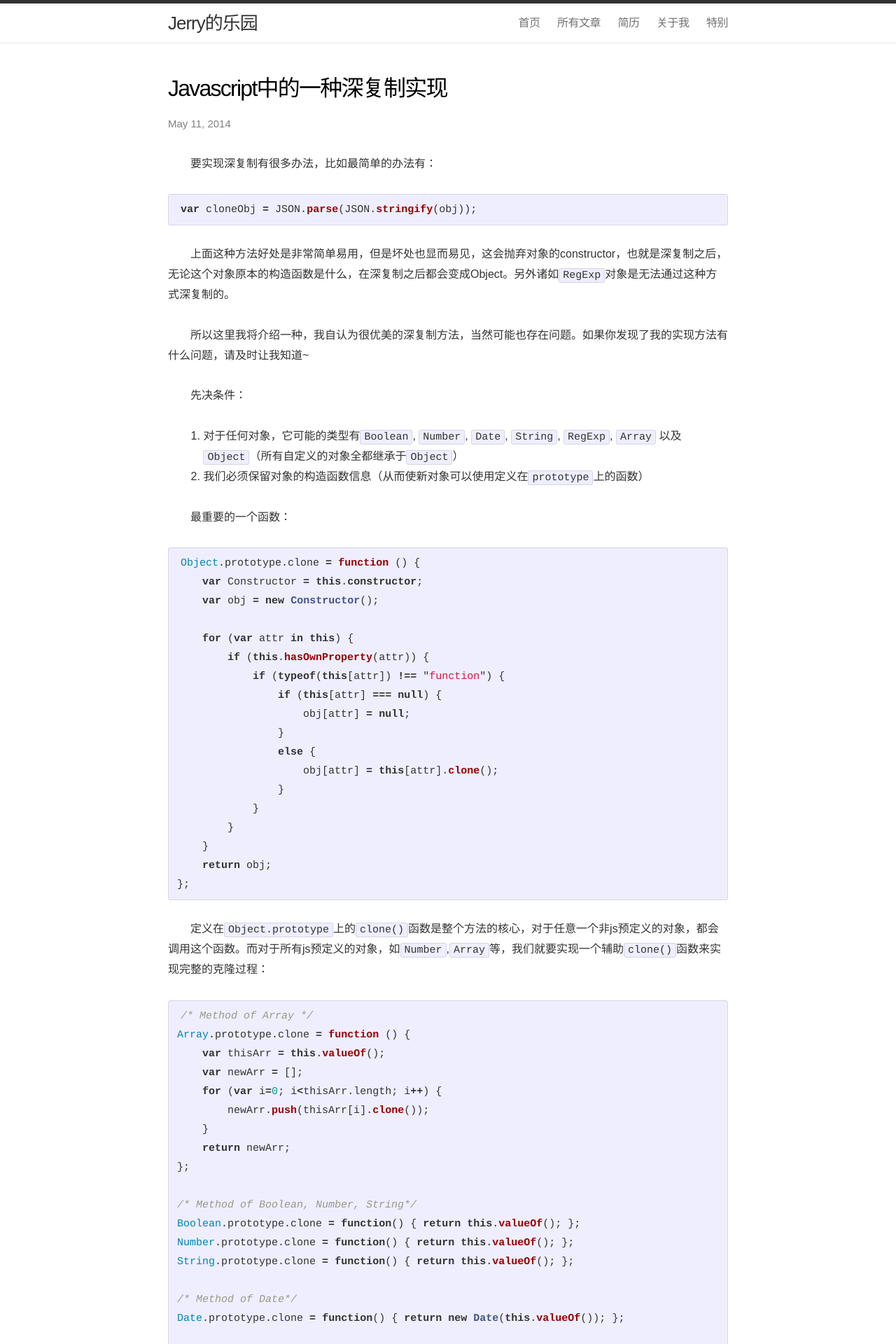
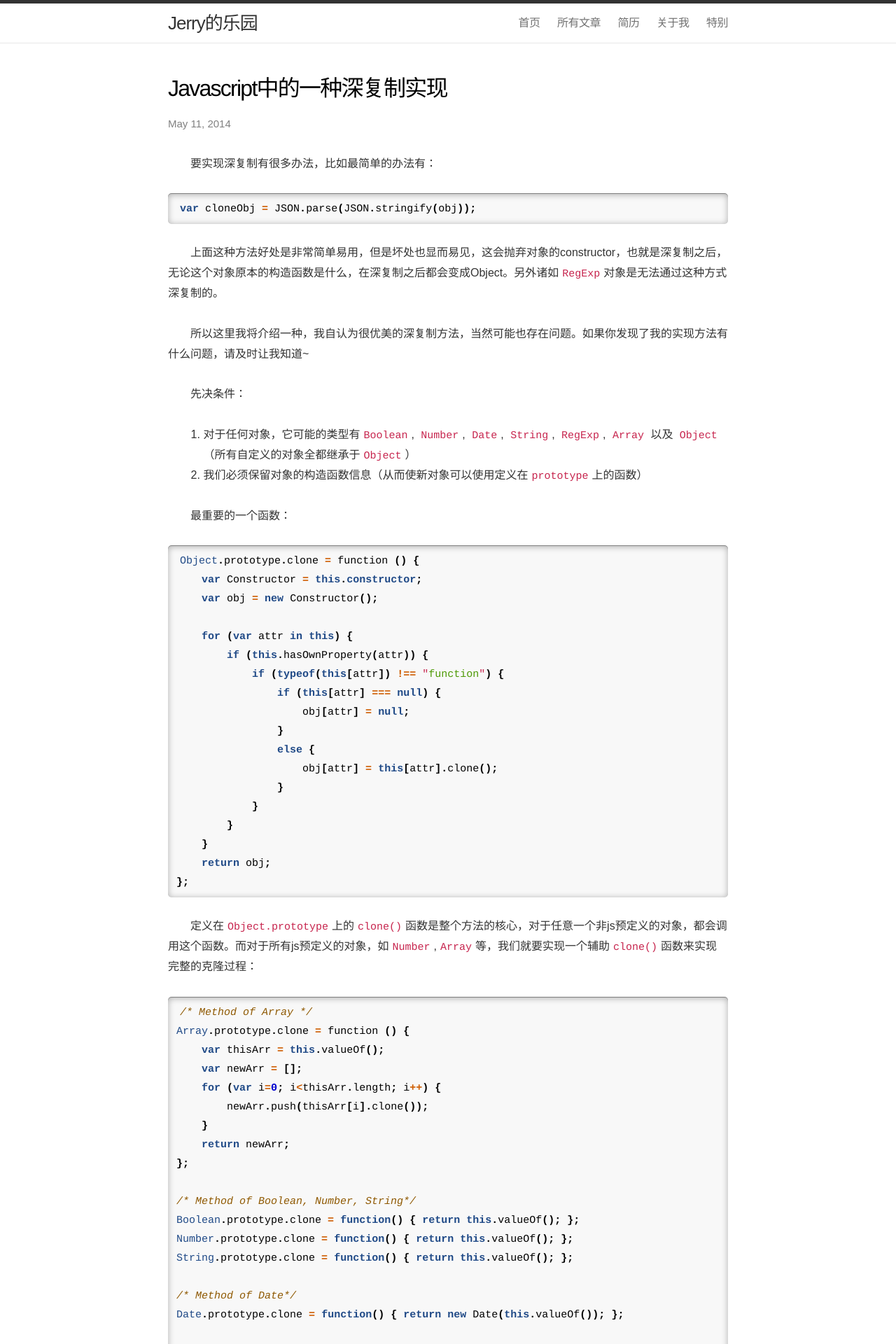
Before and after one commit to zry656565/heaven-blog, a Jekyll site: the page built from _posts/2014-05-11-DeepCopyInJS.md, in a window 1280 px wide. Shown: the top 1920 px of the page at 70% size. Built offline with Jekyll 4.4.1, drawn with Linux system fonts in a browser that asks for light colours; comment, search, counter and statistics services are not loaded.

Commit message:
reuse pigments to highlight code!

```diff
--- a/_config.yml
+++ b/_config.yml
@@ -8,6 +8,7 @@ url: "http://jerryzou.com"
 # Build settings
 markdown: kramdown
 permalink: pretty
+highlighter: pygments
 
 # default Front matter
 defaults:
--- a/_includes/head.html
+++ b/_includes/head.html
@@ -9,6 +9,7 @@
     <!-- Custom CSS -->
     <link rel="stylesheet" href="{{ "/css/main.css" | prepend: site.baseurl }}">
     <link rel="stylesheet" href="{{ "/css/typo.css" | prepend: site.baseurl }}">
+    <link rel="stylesheet" href="{{ "/css/pygments.css" | prepend: site.baseurl }}">
 
     <!-- Baidu Analysis -->
     <script>
--- a/css/main.css
+++ b/css/main.css
@@ -200,12 +200,8 @@ a:visited { color: #205caa; }
 
 .post pre,
 .post code {
-  border: 1px solid #d5d5e9;
-  background-color: #eef;
+  color: #c7254e;
   padding: 8px 12px;
-  -webkit-border-radius: 3px;
-  -moz-border-radius: 3px;
-  border-radius: 3px;
   font-size: 15px;
 }
 
@@ -218,12 +214,8 @@ a:visited { color: #205caa; }
 
 /* terminal */
 .post pre.terminal {
-  border: 1px solid #000;
   background-color: #333;
   color: #FFF;
-  -webkit-border-radius: 3px;
-  -moz-border-radius: 3px;
-  border-radius: 3px;
 }
 
 .post pre.terminal code { background-color: #333; }
@@ -231,66 +223,74 @@ a:visited { color: #205caa; }
 /* Syntax highlighting styles */
 /* ----------------------------------------------------------*/
 
-.highlight  { background: #ffffff; }
-.highlight .c { color: #999988; font-style: italic } /* Comment */
-.highlight .err { color: #a61717; background-color: #e3d2d2 } /* Error */
-.highlight .k { font-weight: bold } /* Keyword */
-.highlight .o { font-weight: bold } /* Operator */
-.highlight .cm { color: #999988; font-style: italic } /* Comment.Multiline */
-.highlight .cp { color: #999999; font-weight: bold } /* Comment.Preproc */
-.highlight .c1 { color: #999988; font-style: italic } /* Comment.Single */
-.highlight .cs { color: #999999; font-weight: bold; font-style: italic } /* Comment.Special */
-.highlight .gd { color: #000000; background-color: #ffdddd } /* Generic.Deleted */
-.highlight .gd .x { color: #000000; background-color: #ffaaaa } /* Generic.Deleted.Specific */
-.highlight .ge { font-style: italic } /* Generic.Emph */
-.highlight .gr { color: #aa0000 } /* Generic.Error */
-.highlight .gh { color: #999999 } /* Generic.Heading */
-.highlight .gi { color: #000000; background-color: #ddffdd } /* Generic.Inserted */
-.highlight .gi .x { color: #000000; background-color: #aaffaa } /* Generic.Inserted.Specific */
-.highlight .go { color: #888888 } /* Generic.Output */
-.highlight .gp { color: #555555 } /* Generic.Prompt */
-.highlight .gs { font-weight: bold } /* Generic.Strong */
-.highlight .gu { color: #aaaaaa } /* Generic.Subheading */
-.highlight .gt { color: #aa0000 } /* Generic.Traceback */
-.highlight .kc { font-weight: bold } /* Keyword.Constant */
-.highlight .kd { font-weight: bold } /* Keyword.Declaration */
-.highlight .kp { font-weight: bold } /* Keyword.Pseudo */
-.highlight .kr { font-weight: bold } /* Keyword.Reserved */
-.highlight .kt { color: #445588; font-weight: bold } /* Keyword.Type */
-.highlight .m { color: #009999 } /* Literal.Number */
-.highlight .s { color: #d14 } /* Literal.String */
-.highlight .na { color: #008080 } /* Name.Attribute */
-.highlight .nb { color: #0086B3 } /* Name.Builtin */
-.highlight .nc { color: #445588; font-weight: bold } /* Name.Class */
-.highlight .no { color: #008080 } /* Name.Constant */
-.highlight .ni { color: #800080 } /* Name.Entity */
-.highlight .ne { color: #990000; font-weight: bold } /* Name.Exception */
-.highlight .nf { color: #990000; font-weight: bold } /* Name.Function */
-.highlight .nn { color: #555555 } /* Name.Namespace */
-.highlight .nt { color: #000080 } /* Name.Tag */
-.highlight .nv { color: #008080 } /* Name.Variable */
-.highlight .ow { font-weight: bold } /* Operator.Word */
-.highlight .w { color: #bbbbbb } /* Text.Whitespace */
-.highlight .mf { color: #009999 } /* Literal.Number.Float */
-.highlight .mh { color: #009999 } /* Literal.Number.Hex */
-.highlight .mi { color: #009999 } /* Literal.Number.Integer */
-.highlight .mo { color: #009999 } /* Literal.Number.Oct */
-.highlight .sb { color: #d14 } /* Literal.String.Backtick */
-.highlight .sc { color: #d14 } /* Literal.String.Char */
-.highlight .sd { color: #d14 } /* Literal.String.Doc */
-.highlight .s2 { color: #d14 } /* Literal.String.Double */
-.highlight .se { color: #d14 } /* Literal.String.Escape */
-.highlight .sh { color: #d14 } /* Literal.String.Heredoc */
-.highlight .si { color: #d14 } /* Literal.String.Interpol */
-.highlight .sx { color: #d14 } /* Literal.String.Other */
-.highlight .sr { color: #009926 } /* Literal.String.Regex */
-.highlight .s1 { color: #d14 } /* Literal.String.Single */
-.highlight .ss { color: #990073 } /* Literal.String.Symbol */
-.highlight .bp { color: #999999 } /* Name.Builtin.Pseudo */
-.highlight .vc { color: #008080 } /* Name.Variable.Class */
-.highlight .vg { color: #008080 } /* Name.Variable.Global */
-.highlight .vi { color: #008080 } /* Name.Variable.Instance */
-.highlight .il { color: #009999 } /* Literal.Number.Integer.Long */
+.highlight {
+  -webkit-border-radius: 5px;
+  -moz-border-radius: 5px;
+  border-radius: 5px;
+  -webkit-box-shadow: inset 0 1px 10px rgba(0, 0, 0, 0.3), 0 1px 0 rgba(255, 255, 255, 0.1), 0 -1px 0 rgba(0, 0, 0, 0.5);
+  -moz-box-shadow: inset 0 1px 10px rgba(0, 0, 0, 0.3), 0 1px 0 rgba(255, 255, 255, 0.1), 0 -1px 0 rgba(0, 0, 0, 0.5);
+  box-shadow: inset 0 1px 10px rgba(0, 0, 0, 0.3), 0 1px 0 rgba(255, 255, 255, 0.1), 0 -1px 0 rgba(0, 0, 0, 0.5);
+}
+/*.highlight  { background: #ffffff; }
+/*.highlight .c { color: #999988; font-style: italic } /* Comment */
+/*.highlight .err { color: #a61717; background-color: #e3d2d2 } /* Error */
+/*.highlight .k { font-weight: bold } /* Keyword */
+/*.highlight .o { font-weight: bold } /* Operator */
+/*.highlight .cm { color: #999988; font-style: italic } /* Comment.Multiline */
+/*.highlight .cp { color: #999999; font-weight: bold } /* Comment.Preproc */
+/*.highlight .c1 { color: #999988; font-style: italic } /* Comment.Single */
+/*.highlight .cs { color: #999999; font-weight: bold; font-style: italic } /* Comment.Special */
+/*.highlight .gd { color: #000000; background-color: #ffdddd } /* Generic.Deleted */
+/*.highlight .gd .x { color: #000000; background-color: #ffaaaa } /* Generic.Deleted.Specific */
+/*.highlight .ge { font-style: italic } /* Generic.Emph */
+/*.highlight .gr { color: #aa0000 } /* Generic.Error */
+/*.highlight .gh { color: #999999 } /* Generic.Heading */
+/*.highlight .gi { color: #000000; background-color: #ddffdd } /* Generic.Inserted */
+/*.highlight .gi .x { color: #000000; background-color: #aaffaa } /* Generic.Inserted.Specific */
+/*.highlight .go { color: #888888 } /* Generic.Output */
+/*.highlight .gp { color: #555555 } /* Generic.Prompt */
+/*.highlight .gs { font-weight: bold } /* Generic.Strong */
+/*.highlight .gu { color: #aaaaaa } /* Generic.Subheading */
+/*.highlight .gt { color: #aa0000 } /* Generic.Traceback */
+/*.highlight .kc { font-weight: bold } /* Keyword.Constant */
+/*.highlight .kd { font-weight: bold } /* Keyword.Declaration */
+/*.highlight .kp { font-weight: bold } /* Keyword.Pseudo */
+/*.highlight .kr { font-weight: bold } /* Keyword.Reserved */
+/*.highlight .kt { color: #445588; font-weight: bold } /* Keyword.Type */
+/*.highlight .m { color: #009999 } /* Literal.Number */
+/*.highlight .s { color: #d14 } /* Literal.String */
+/*.highlight .na { color: #008080 } /* Name.Attribute */
+/*.highlight .nb { color: #0086B3 } /* Name.Builtin */
+/*.highlight .nc { color: #445588; font-weight: bold } /* Name.Class */
+/*.highlight .no { color: #008080 } /* Name.Constant */
+/*.highlight .ni { color: #800080 } /* Name.Entity */
+/*.highlight .ne { color: #990000; font-weight: bold } /* Name.Exception */
+/*.highlight .nf { color: #990000; font-weight: bold } /* Name.Function */
+/*.highlight .nn { color: #555555 } /* Name.Namespace */
+/*.highlight .nt { color: #000080 } /* Name.Tag */
+/*.highlight .nv { color: #008080 } /* Name.Variable */
+/*.highlight .ow { font-weight: bold } /* Operator.Word */
+/*.highlight .w { color: #bbbbbb } /* Text.Whitespace */
+/*.highlight .mf { color: #009999 } /* Literal.Number.Float */
+/*.highlight .mh { color: #009999 } /* Literal.Number.Hex */
+/*.highlight .mi { color: #009999 } /* Literal.Number.Integer */
+/*.highlight .mo { color: #009999 } /* Literal.Number.Oct */
+/*.highlight .sb { color: #d14 } /* Literal.String.Backtick */
+/*.highlight .sc { color: #d14 } /* Literal.String.Char */
+/*.highlight .sd { color: #d14 } /* Literal.String.Doc */
+/*.highlight .s2 { color: #d14 } /* Literal.String.Double */
+/*.highlight .se { color: #d14 } /* Literal.String.Escape */
+/*.highlight .sh { color: #d14 } /* Literal.String.Heredoc */
+/*.highlight .si { color: #d14 } /* Literal.String.Interpol */
+/*.highlight .sx { color: #d14 } /* Literal.String.Other */
+/*.highlight .sr { color: #009926 } /* Literal.String.Regex */
+/*.highlight .s1 { color: #d14 } /* Literal.String.Single */
+/*.highlight .ss { color: #990073 } /* Literal.String.Symbol */
+/*.highlight .bp { color: #999999 } /* Name.Builtin.Pseudo */
+/*.highlight .vc { color: #008080 } /* Name.Variable.Class */
+/*.highlight .vg { color: #008080 } /* Name.Variable.Global */
+/*.highlight .vi { color: #008080 } /* Name.Variable.Instance */
+/*.highlight .il { color: #009999 } /* Literal.Number.Integer.Long */
 
 
 /* media queries */
--- /dev/null
+++ b/css/pygments.css
@@ -0,0 +1,71 @@
+/* auto generated by pygments with 'tango' style */
+.highlight .hll { background-color: #ffffcc }
+.highlight  { background: #f8f8f8; }
+.highlight .c { color: #8f5902; font-style: italic } /* Comment */
+.highlight .err { color: #a40000; border: 1px solid #ef2929 } /* Error */
+.highlight .g { color: #000000 } /* Generic */
+.highlight .k { color: #204a87; font-weight: bold } /* Keyword */
+.highlight .l { color: #000000 } /* Literal */
+.highlight .n { color: #000000 } /* Name */
+.highlight .o { color: #ce5c00; font-weight: bold } /* Operator */
+.highlight .x { color: #000000 } /* Other */
+.highlight .p { color: #000000; font-weight: bold } /* Punctuation */
+.highlight .cm { color: #8f5902; font-style: italic } /* Comment.Multiline */
+.highlight .cp { color: #8f5902; font-style: italic } /* Comment.Preproc */
+.highlight .c1 { color: #8f5902; font-style: italic } /* Comment.Single */
+.highlight .cs { color: #8f5902; font-style: italic } /* Comment.Special */
+.highlight .gd { color: #a40000 } /* Generic.Deleted */
+.highlight .ge { color: #000000; font-style: italic } /* Generic.Emph */
+.highlight .gr { color: #ef2929 } /* Generic.Error */
+.highlight .gh { color: #000080; font-weight: bold } /* Generic.Heading */
+.highlight .gi { color: #00A000 } /* Generic.Inserted */
+.highlight .go { color: #000000; font-style: italic } /* Generic.Output */
+.highlight .gp { color: #8f5902 } /* Generic.Prompt */
+.highlight .gs { color: #000000; font-weight: bold } /* Generic.Strong */
+.highlight .gu { color: #800080; font-weight: bold } /* Generic.Subheading */
+.highlight .gt { color: #a40000; font-weight: bold } /* Generic.Traceback */
+.highlight .kc { color: #204a87; font-weight: bold } /* Keyword.Constant */
+.highlight .kd { color: #204a87; font-weight: bold } /* Keyword.Declaration */
+.highlight .kn { color: #204a87; font-weight: bold } /* Keyword.Namespace */
+.highlight .kp { color: #204a87; font-weight: bold } /* Keyword.Pseudo */
+.highlight .kr { color: #204a87; font-weight: bold } /* Keyword.Reserved */
+.highlight .kt { color: #204a87; font-weight: bold } /* Keyword.Type */
+.highlight .ld { color: #000000 } /* Literal.Date */
+.highlight .m { color: #0000cf; font-weight: bold } /* Literal.Number */
+.highlight .s { color: #4e9a06 } /* Literal.String */
+.highlight .na { color: #c4a000 } /* Name.Attribute */
+.highlight .nb { color: #204a87 } /* Name.Builtin */
+.highlight .nc { color: #000000 } /* Name.Class */
+.highlight .no { color: #000000 } /* Name.Constant */
+.highlight .nd { color: #5c35cc; font-weight: bold } /* Name.Decorator */
+.highlight .ni { color: #ce5c00 } /* Name.Entity */
+.highlight .ne { color: #cc0000; font-weight: bold } /* Name.Exception */
+.highlight .nf { color: #000000 } /* Name.Function */
+.highlight .nl { color: #f57900 } /* Name.Label */
+.highlight .nn { color: #000000 } /* Name.Namespace */
+.highlight .nx { color: #000000 } /* Name.Other */
+.highlight .py { color: #000000 } /* Name.Property */
+.highlight .nt { color: #204a87; font-weight: bold } /* Name.Tag */
+.highlight .nv { color: #000000 } /* Name.Variable */
+.highlight .ow { color: #204a87; font-weight: bold } /* Operator.Word */
+.highlight .w { color: #f8f8f8; text-decoration: underline } /* Text.Whitespace */
+.highlight .mf { color: #0000cf; font-weight: bold } /* Literal.Number.Float */
+.highlight .mh { color: #0000cf; font-weight: bold } /* Literal.Number.Hex */
+.highlight .mi { color: #0000cf; font-weight: bold } /* Literal.Number.Integer */
+.highlight .mo { color: #0000cf; font-weight: bold } /* Literal.Number.Oct */
+.highlight .sb { color: #4e9a06 } /* Literal.String.Backtick */
+.highlight .sc { color: #4e9a06 } /* Literal.String.Char */
+.highlight .sd { color: #8f5902; font-style: italic } /* Literal.String.Doc */
+.highlight .s2 { color: #4e9a06 } /* Literal.String.Double */
+.highlight .se { color: #4e9a06 } /* Literal.String.Escape */
+.highlight .sh { color: #4e9a06 } /* Literal.String.Heredoc */
+.highlight .si { color: #4e9a06 } /* Literal.String.Interpol */
+.highlight .sx { color: #4e9a06 } /* Literal.String.Other */
+.highlight .sr { color: #4e9a06 } /* Literal.String.Regex */
+.highlight .s1 { color: #4e9a06 } /* Literal.String.Single */
+.highlight .ss { color: #4e9a06 } /* Literal.String.Symbol */
+.highlight .bp { color: #3465a4 } /* Name.Builtin.Pseudo */
+.highlight .vc { color: #000000 } /* Name.Variable.Class */
+.highlight .vg { color: #000000 } /* Name.Variable.Global */
+.highlight .vi { color: #000000 } /* Name.Variable.Instance */
+.highlight .il { color: #0000cf; font-weight: bold } /* Literal.Number.Integer.Long */
--- a/css/typo.css
+++ b/css/typo.css
@@ -186,12 +186,6 @@ pre, code{
   word-wrap:break-word;
 }
 
-pre{
-  background:#f8f8f8;
-  border:1px solid #ddd;
-  padding:1em 1.5em;
-}
-
 /* 一致化 horizonal rule */
 hr{
   border:none;
```
